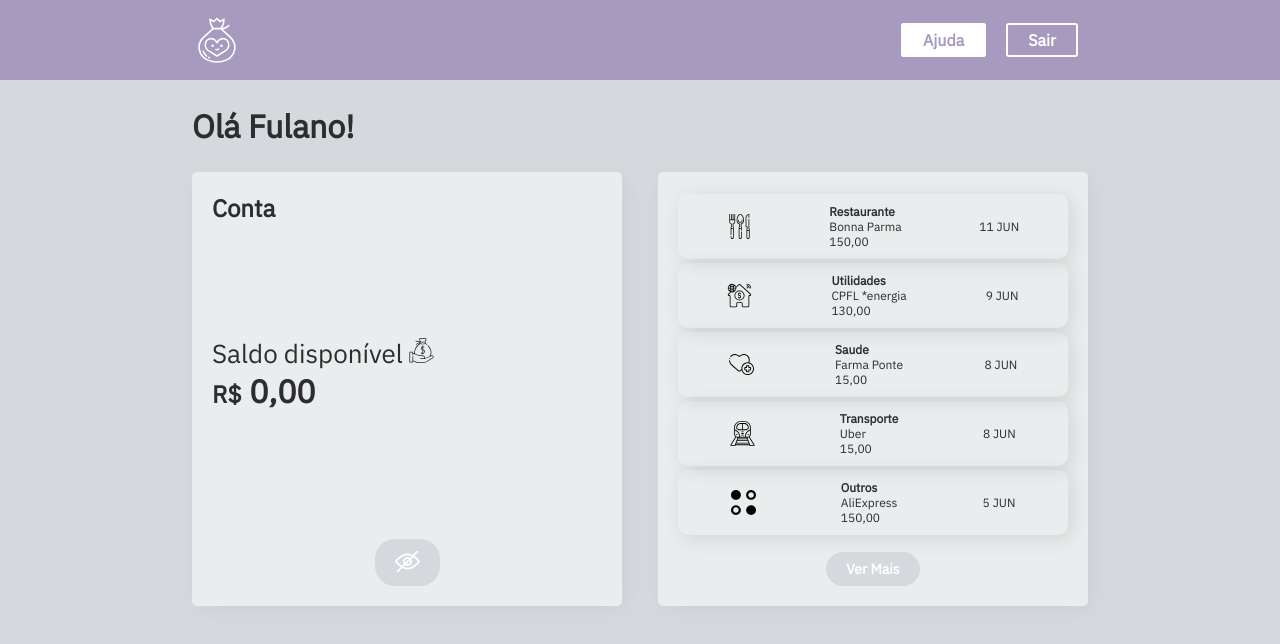
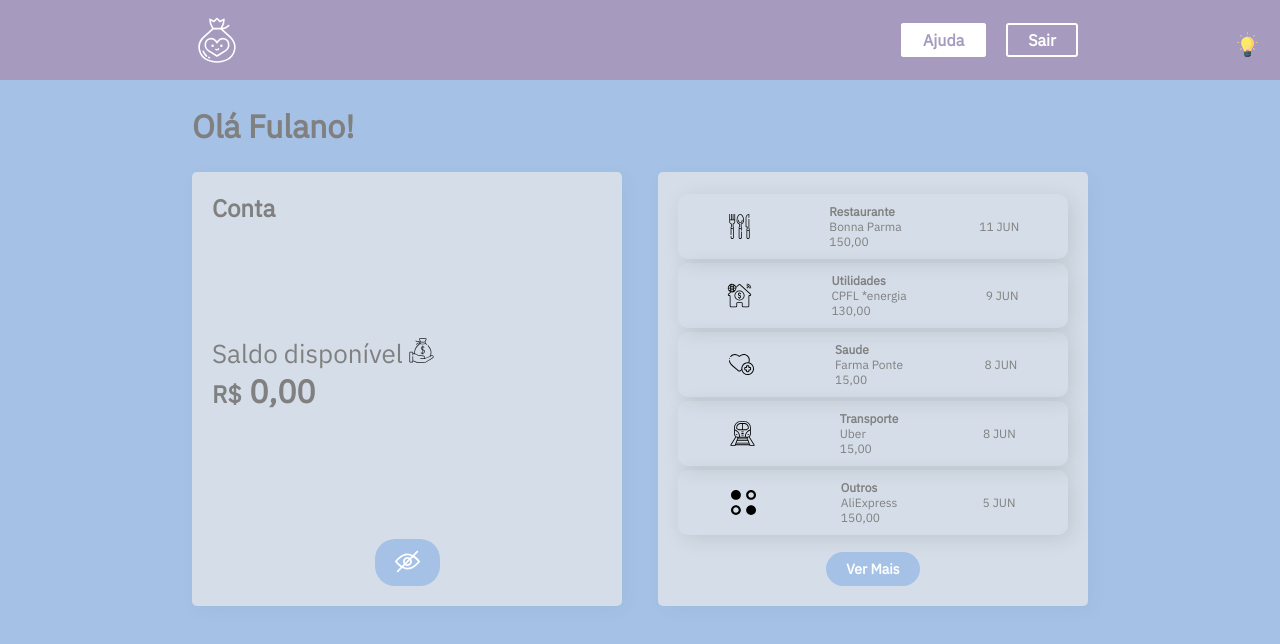
Before and after one commit to soareslil/styled-components-Alura, a React (Create React App) app: page / in a window 1280 px wide. Shown: the top 644 px of the page. Built offline with nearby package versions, Linux system fonts and the light colour scheme.

Commit message:
icones mudança de cor conforme o switch

```diff
--- a/src/App.js
+++ b/src/App.js
@@ -1,4 +1,4 @@
-import React from "react";
+import React , { useState }from "react";
 import { ThemeProvider } from "styled-components";
 import { temaClaro, temaEscuro } from "./Components/UI/temas";
 
@@ -7,11 +7,22 @@
 
 
 import { GlobalStyle } from "./Components/globalStyles";
+import { BtnTema } from "./Components/UI";
+import SwitcherTema from "./Components/SwitcherTema";
+
 
 function App() {
+
+  const [tema, setTema] = useState(true);
+
+  const toggleTema = () => {
+    setTema((tema) => !tema);
+  }
+
   return (
-    <ThemeProvider theme={temaEscuro}>
+    <ThemeProvider theme={tema ? temaClaro : temaEscuro}>
       <GlobalStyle />
+      <BtnTema onClick={toggleTema}> <SwitcherTema tema={tema}/></BtnTema>
       <Cabecalho />
       <Container />
     </ThemeProvider>
--- a/src/Components/Conta/index.jsx
+++ b/src/Components/Conta/index.jsx
@@ -5,7 +5,7 @@
 import olho_icone from "../../assets/images/olho.svg";
 import dinheiro from "../../assets/images/dinheiro.svg";
 
-import { Icone, Box, Saldo, Detalhe, Botao } from "../UI";
+import { Icone, IconeTema, Box, Saldo, Detalhe, Botao } from "../UI";
 
 const IconeMargin = styled(Icone)`
   margin-top: 2px;
@@ -24,7 +24,7 @@
       <div style={{ fontSize: "26px", padding: "20px 0" }}>
         Saldo disponível{" "}
         <span>
-          <Icone src={dinheiro} alt="Ícone Saldo" />
+          <IconeTema src={dinheiro} alt="Ícone Saldo" />
         </span>
         {toggleState ? (
           <Saldo>
--- a/src/Components/ImageFilter.js
+++ b/src/Components/ImageFilter.js
@@ -4,15 +4,15 @@
 import transporte from "../assets/images/transporte.svg";
 import utilidades from "../assets/images/utilidades.svg";
 import outros from "../assets/images/outros.svg";
-import { Icone } from "../Components/UI";
+import { IconeTema } from "../Components/UI";
 
 export default (type) => {
     const Images = {
-        Restaurante: <Icone src={alimentacao} alt="restaurante" />,
-        Utilidades: <Icone src={utilidades} alt="utilidades" />,
-        Saude: <Icone src={saude} alt="saude" />,
-        Transporte: <Icone src={transporte} alt="transporte" />,
-        default: <Icone src={outros} alt="outros" />,
+        Restaurante: <IconeTema src={alimentacao} alt="restaurante" />,
+        Utilidades: <IconeTema src={utilidades} alt="utilidades" />,
+        Saude: <IconeTema src={saude} alt="saude" />,
+        Transporte: <IconeTema src={transporte} alt="transporte" />,
+        default: <IconeTema src={outros} alt="outros" />,
     };
     return Images[type] || Images.default;
 }
--- a/src/Components/SwitcherTema/index.jsx
+++ b/src/Components/SwitcherTema/index.jsx
@@ -1,9 +1,11 @@
 import React from "react";
-import ThemeOn from '../../assets/images/ThemeOn.svg';
-import ThemeOff from '../../assets/images/ThemeOff.svg';
+import ThemeOff from '../../assets/images/themeOff.svg';
+import ThemeOn from '../../assets/images/themeOn.svg';
 import { Icone } from '../UI';
 
+
+
+const escuro = <Icone src={ThemeOff} alt="Tema Escuro" />
 const claro = <Icone src={ThemeOn} alt="Tema Claro" />
-const escuro = <Icone src={ThemeOff} alt="Tema Escuro" />
 
-export default ({tema}) => (tema ? escuro : claro);
+export default ({tema}) => (tema ? claro : escuro);
--- a/src/Components/UI/index.js
+++ b/src/Components/UI/index.js
@@ -4,6 +4,11 @@
     height: 25px;
     width: 25px;
 `;
+
+export const IconeTema = styled(Icone)`
+    filter: ${ ({theme}) => theme.filter };
+`;
+
 
 export const Box = styled.div`
 display: flex;
--- a/src/Components/UI/temas.js
+++ b/src/Components/UI/temas.js
@@ -4,10 +4,12 @@
     body: fundoClaro,
     inside: conteudoClaro,
     text: textoFundoClaro,
+    filter: '',
 }
 
 export const temaEscuro = {
     body: fundoEscuro,
     inside: conteudoEscuro,
     text: textoFundoEscuro,
+    filter: "invert(100%)",
 }
--- a/src/Components/UI/variaveis.js
+++ b/src/Components/UI/variaveis.js
@@ -1,10 +1,10 @@
 export const corPrimaria = '#A69BBF';
 
-export const fundoClaro = '#EBDEF0';
-export const conteudoClaro = '#F4ECF7';
+export const fundoClaro = '#a5c2e6';
+export const conteudoClaro = '#d5dee8';
 export const textoFundoClaro = "gray";
 
 
-export const fundoEscuro = "#D5D8DC";
-export const conteudoEscuro = "#EAEDED";
+export const fundoEscuro = "#347ed9";
+export const conteudoEscuro = "#889cb5";
 export const textoFundoEscuro = "#2D2C2E";
```
